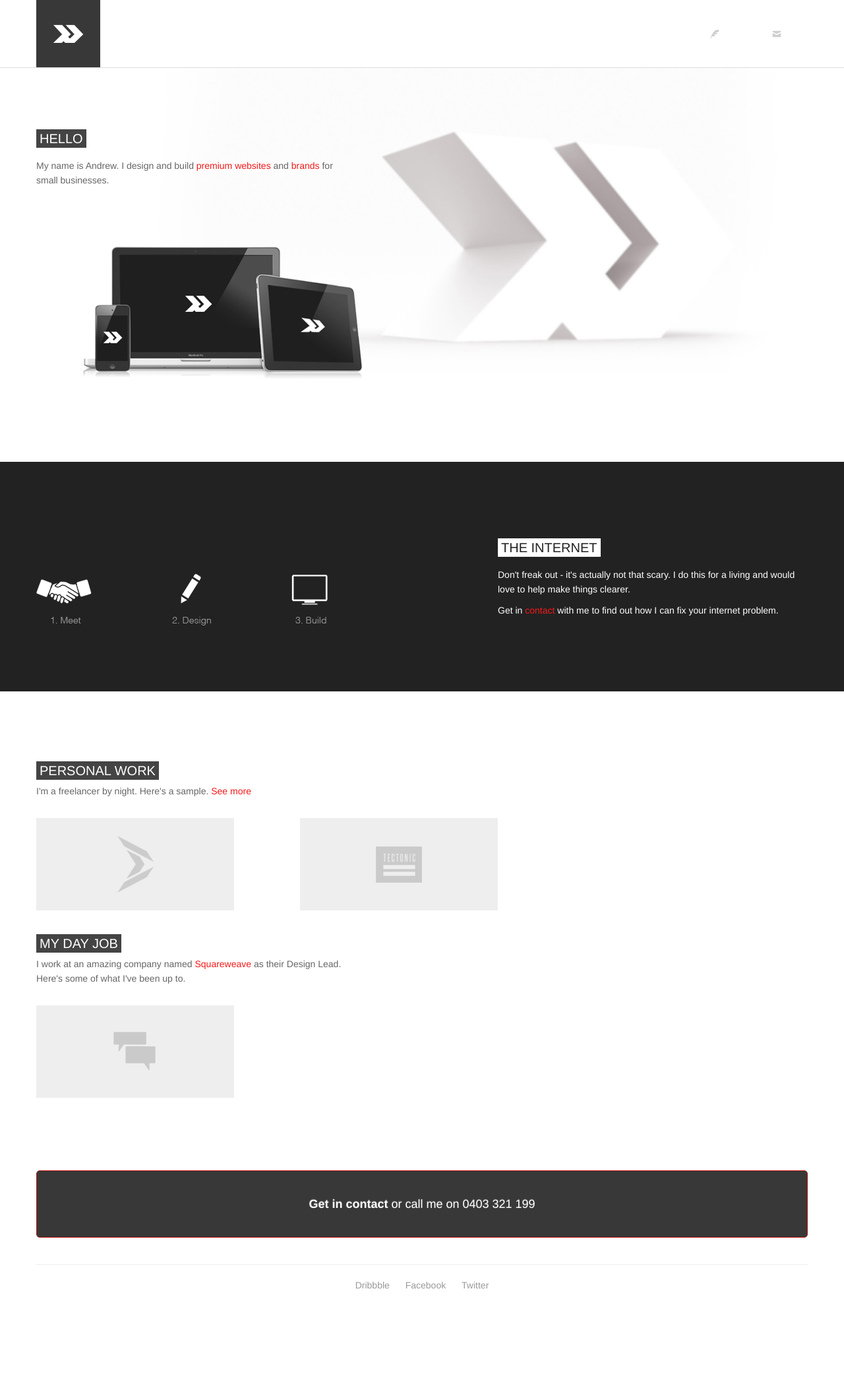
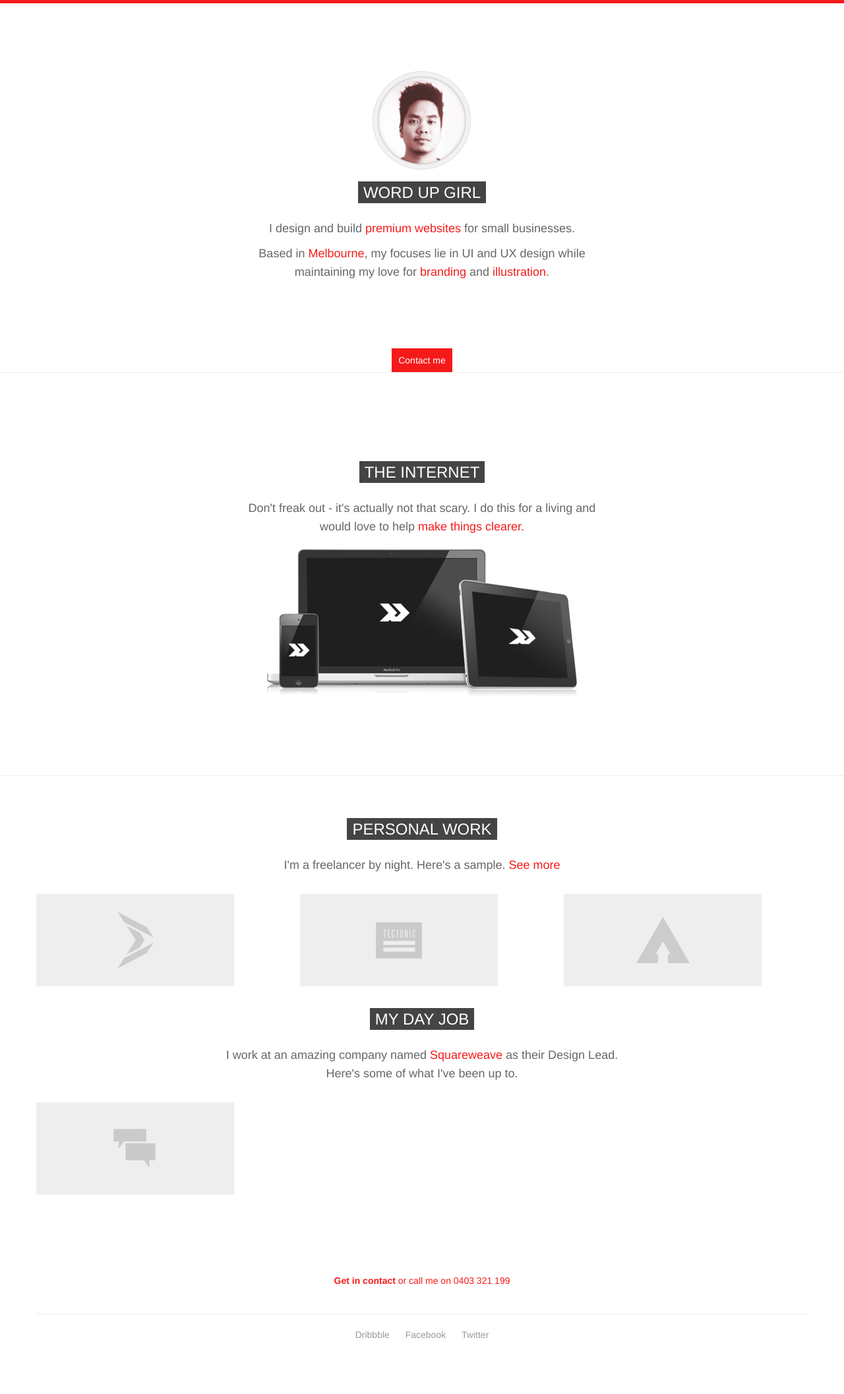
Before and after one commit to reclusedesigns/recluse, a PHP site: page / in a window 1280 px wide. Shown: the whole page at 66% size. Before the commit the page ends 1953 px from the top, so only its background shows below. Run offline with PHP 8.4, Linux system fonts and the light colour scheme; some libraries are stand-ins or nearby versions.

Commit message:
ohh shiet its the new shiet

```diff
--- a/design/css/layout.css
+++ b/design/css/layout.css
@@ -1,17 +1,12 @@
 /* Andrew Chin eats rainbows for breakfast*/
-
-
-/* bootstrap hacks */
-body{padding-top: 100px;}
 
 /* first some universal things */
 /* ______________________________________________________________________*/
 
+
 /* hacks */
 .icon{background-image:none !important;} /* remove bootstrap icons */
 
-::selection {background: #ffb7b7; /* Safari */}
-::-moz-selection {background: #ffb7b7; /* Firefox */}
 
 
 
@@ -21,53 +16,47 @@ body{padding-top: 100px;}
 h1, h2, h3, h4, h5, h6, p{color:#999; font-weight:normal;}
 
 
-
-h2{font-weight:100; text-transform: uppercase; font-size:20px;}
-h2 span{background-color:#444; color:#fff; padding:3px 5px;}
-
+h2{font-weight:100; text-transform: uppercase; font-size:24px; padding-bottom: 10px;}
+h2 span{background-color:#444; color:#fff; padding:3px 8px;}
 h4{font-size:13px; text-transform: uppercase; }
 
 ul li,
-p{font-size:14px; line-height: 22px; color:#666;}
-a{color:#f51a1a; transition: all .25s ease-in-out; -moz-transition: all .25s ease-in-out; -webkit-transition: all .25s ease-in-out;}
+p{font-size:18px; line-height: 28px; color:#666;}
+a{color:#f51a1a; transition: all .15s ease-in-out; -moz-transition: all .15s ease-in-out; -webkit-transition: all .15s ease-in-out;}
 a:hover{color: transparent; text-shadow: 0 0 2px rgba(245,26,26,0.8); text-decoration: none;}
-
 
 hr{margin-top: 0;}
 
 
+/* OVERALL BITS */
+/* ______________________________________________________________________*/
+.home{text-align: center; border-top:5px solid #f51a1a;}
+
+.bit{padding:100px 0;}
+
+
+::selection {background: #ffb7b7; /* Safari */}
+::-moz-selection {background: #ffb7b7; /* Firefox */}
+
 /* header */
 /* ______________________________________________________________________*/
+/*
 .navbar-inner{background:none; margin-bottom:none; background-color:rgba(255,255,255,0.95); box-shadow: none !important; border-bottom:1px solid #ddd;}
-.navbar-inner .brand{background:url(../images/header/logo.png) no-repeat center center #222; opacity:0.9; display:block; text-indent: -9999px; width:47px; height:32px; top:50%; padding:35px 30px 35px 20px; margin-left: 0;}
-.navbar-inner .brand:hover{background-color:#f51a1a; padding-right:60px;}
-.navbar-inner .nav li a{padding:40px 40px; color:#bbb;}
-.navbar-inner .nav li a:hover{color:#f51a1a;}
-.navbar .nav > .active > a, .navbar .nav > .active > a:hover, .navbar .nav > .active > a:focus{color:#f51a1a; background:none; border:none; box-shadow:none;} /* active class */
+.navbar-inner .brand{background:url(../images/header/logo.png) no-repeat center center #222; opacity:0.9; display:block; text-indent: -9999px; width:35px; height:21px; padding:20px; margin-left: 0;}
+.navbar-inner .brand:hover{background-color:#f51a1a; padding-right:40px;}
+.navbar-inner .nav li a{padding:18px 0; color:#f51a1a;}
+.navbar-inner .nav li a:hover{color:#f51a1a; border-bottom:3px solid #f92e27;}
+*/
 
 
 
 /* hero */
-.hero{background:url(../images/hero/recluse_3d_web_blur.jpg) top center no-repeat; height: 600px;}
-.hero .intro{padding:80px 0 40px;}
+.hero{background:#fff;}
 
+.contact_me{text-align: center;padding-bottom: 8px;}
+.contact_me a{padding:10px; color:#fff; background:#F51A1A;}
+.contact_me a:hover{opacity:0.7;}
 
-
-/* alternative */
-/* ______________________________________________________________________*/
-.alternative{background-color:#222; padding:100px 0 100px; margin-bottom:60px;}
-.alternative h2 span{background-color:#fff; color:#222;}
-.alternative p{color:#fff;}
-.alternative img{padding-top:70px;}
-
-
-
-
-/* call to action */
-/* ______________________________________________________________________*/
-.call_to_action{margin-top:80px; border:1px solid #be1313; border-radius: 5px;}
-.call_to_action a{background-color:#383838; color:#fff; padding:40px; display: block; border-radius: 3px; text-align: center; font-size: 18px; text-shadow: 0 -1px 1px #666;}
-.call_to_action a:hover{background-color:#F51A1A}
 
 
 /* work / gallery */
@@ -86,8 +75,6 @@ hr{margin-top: 0;}
 
 
 
-
-
 /* item page */
 /* ______________________________________________________________________*/
 .item .services{padding-left:20px;}
--- a/header.php
+++ b/header.php
@@ -48,21 +48,17 @@
 
 <body>
 
+<!--
 <div class="navbar navbar-fixed-top">
 	<div class="navbar-inner">
 		<div class="container">
 			<a class="brand" href="index.php">Recluse</a>
-		  <!--
-<ul class="nav">
-				<li><a href="hireme"><strong><i class="icon icon-info-circle-2"></i> Status:</strong> Available for work</a></li>
-			</ul>
--->
+
 			<ul class="nav pull-right">
 			<?php $full_name = $_SERVER['PHP_SELF']; $name_array = explode('/',$full_name); $count = count($name_array); $page_name = $name_array[$count-1];?>
-				<li class="<?php echo ($page_name=='work.php')?'active':'';?>"><a href="work.php" class="js_tooltip" title="Work"><i class="icon icon-feather js_tooltip" title="Work" data-placement="bottom"></i></a></li>
-<!-- 				<li class="<?php echo ($page_name=='method.php')?'active':'';?>"><a href="method.php"><i class="icon icon-cog-2 js_tooltip" title="Method" data-placement="bottom"></i> </a></li> -->
-				<li class="<?php echo ($page_name=='contact.php')?'active':'';?>"><a href="contact.php"><i class="icon icon-mail-2 js_tooltip" title="Contact" data-placement="bottom"></i> </a></li>
+				<li class="<?php echo ($page_name=='contact.php')?'active':'';?>"><a href="contact.php"><i class="icon icon-mail-2"></i> Contact me</a></li>
 		  </ul>
 		</div>
 	</div>
-	</div>
+</div>
+-->
--- a/index.php
+++ b/index.php
@@ -2,31 +2,16 @@
 
 <section class="home">
 
-	<div class="hero">
+	<div class="hero bit">
 		<div class="container">
 			<div class="row">
-				<div class="span5">
+				<div class="offset3 span6">
 					<div class="intro">
-						<h2><span>Hello</span></h2>
-						<p>My name is Andrew. I design and build <a href="#">premium websites</a> and <a href="#">brands</a> for small businesses.</p>
+						<img src="design/images/hero/balls.png" alt="balls" width="156" height="156" />
+						<h2><span>Word up girl</span></h2>
+						<p>I design and build <a href="#">premium websites</a> for small businesses.</p>
+						<p>Based in <a href="#">Melbourne</a>, my focuses lie in UI and UX design while maintaining my love for <a href="#">branding</a> and <a href="#">illustration</a>.</p>
 					</div>
-				</div>
-			</div>
-		</div> <!-- /container -->
-	</div>
-
-
-
-	<div class="internet alternative">
-		<div class="container">
-			<div class="row">
-				<div class="span7">
-					<img src="design/images/theinternet/process.png" alt="process" width="442" height="78" />
-				</div>
-				<div class="span5">
-					<h2><span>The internet</span></h2>
-					<p>Don't freak out - it's actually not that scary. I do this for a living and would love to help make things clearer.</p>
-					<p>Get in <a href="contact.php">contact</a> with me to find out how I can fix your internet problem.</p>
 				</div>
 			</div>
 		</div>
@@ -34,12 +19,35 @@
 
 
 
+	<div class="contact_me">
+		<a class="contact_me" href="#">Contact me</a>
+	</div>
+	<hr>
 
 
-	<div class="work">
+
+
+	<div class="internet bit">
+		<div class="container">
+			<div class="row">
+				<div class="span6 offset3">
+					<h2><span>The internet</span></h2>
+					<p>Don't freak out - it's actually not that scary. I do this for a living and would love to help <a href="#">make things clearer.</a></p>
+					<img src="design/images/hero/apples.png" alt="apples" width="471" height="253" />
+				</div>
+			</div>
+		</div>
+	</div>
+
+
+	<hr>
+
+
+
+	<div class="work bit">
 		<div class="container">
 
-			<h2><span>Personal work</span>
+			<h2><span>Personal work</span></h2>
 			<p>I'm a freelancer by night. Here's a sample. <a href="work.php">See more</a></p>
 			<div class="row">
 
@@ -60,14 +68,12 @@
 
 
 
-					<!-- ADVACNED
-<div class="span4">
+					<div class="span4">
 						<div class="fadehover js_tooltip" title="Advanced Property Construction">
 							<a href="advanced.php"><img src="design/images/work/advanced/thumba.jpg" class="bw"></a>
 							<img src="design/images/work/advanced/thumbb.jpg" class="c">
 						</div>
 					</div>
--->
 
 
 				</div>
@@ -75,7 +81,7 @@
 			</div> <!-- row -->
 
 
-			<h2><span>My day job</span>
+			<h2><span>My day job</span></h2>
 			<p>I work at an amazing company named <a href="http://squareweave.com.au" target="_blank">Squareweave</a> as their Design Lead. <br>Here's some of what I've been up to.</p>
 
 			<div class="row">
```
Also changed, not shown: design/images/header/logo.png, design/images/hero/balls.png (added), design/images/hero/recluse_3d_web2.jpg (added).
